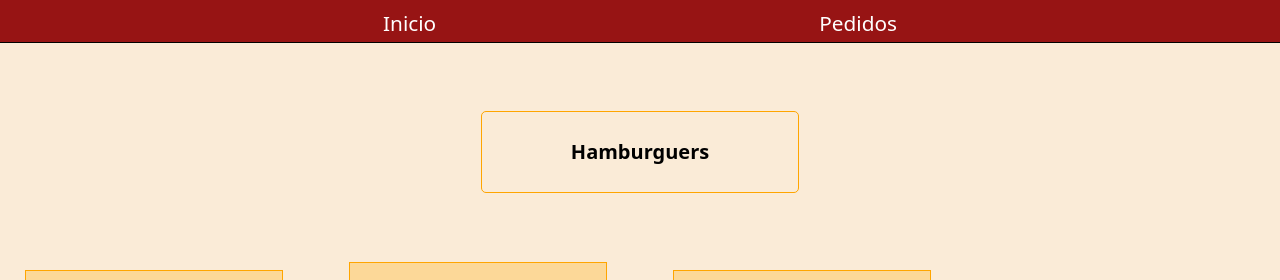
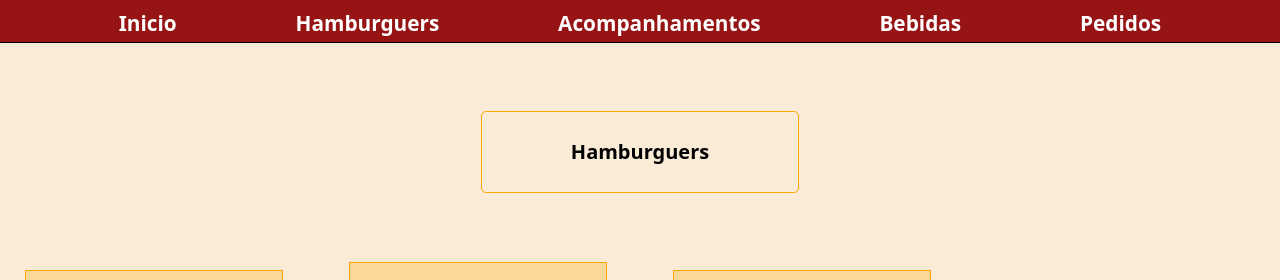
Before and after one commit to pedro-anunziato-simoes/Trabalho-FrontEnd, a plain HTML site: page index.html in a window 1280 px wide. Shown: the top 280 px of the page. Drawn offline with Linux system fonts and the light colour scheme.

Commit message:
Update index.html
Adicionar ao header novas "zonas" pra facilitar a navegação do usuario pelo cardapio.

```diff
--- a/index.html
+++ b/index.html
@@ -11,14 +11,17 @@
 
 <body>
     <header>
-        <li><a href="#zona-inicio">Inicio</a></li>
-        <li><a href="#zona-pedido">Pedidos</a></li>
+        <li><a href="#zona-inicio"><strong>Inicio</strong></a></li>
+        <li><a href="#zona-hamburguer"><strong>Hamburguers</strong></a></li>
+        <li><a href="#zona-Acompanhamentos"><strong>Acompanhamentos</strong></a></li>
+        <li><a href="#zona-Bebidas"><strong>Bebidas</strong></a></li>
+        <li><a href="#zona-pedido"><strong>Pedidos</strong></a></li>
     </header>
 
     <main id="zona-inicio">
         <div class="cardapio">
             <div class="titulo-grupo">
-                <h1 class="grupo">Hamburguers</h1>
+                <h1 class="grupo" id="zona-hamburguer">Hamburguers</h1>
             </div>
             <div class="lanches">
                 <div class="info-produto">
@@ -62,7 +65,7 @@
                 </div>
             </div>
             <div class="titulo-grupo">
-                <h1 class="grupo">Acompanhamentos</h1>
+                <h1 class="grupo" id="zona-Acompanhamentos">Acompanhamentos</h1>
             </div>
             <div class="acompanahmentos">
 
@@ -94,7 +97,7 @@
                     </div>
                 </div>
                 <div class="info-produto">
-                    <strong class="titulo-produto">Batata-Frita</strong>
+                    <strong class="titulo-produto" id="">Batata-Frita</strong>
                     <img src="src-images/ACOMP-BATATA_SUPREMA.png" alt="" class="imagem-produto"></td>
                     <p>Uma porção de 120g de Batata-Frita com queijo cheddar e bacon</p>
                     <div class="container-preco-produto">
@@ -104,7 +107,7 @@
                 </div>
             </div>
             <div class="titulo-grupo">
-                <h1 class="grupo">Bebidas</h1>
+                <h1 class="grupo" id="zona-Bebidas">Bebidas</h1>
             </div>
             <div class="bebidas">
                 <div class="info-produto">
```
